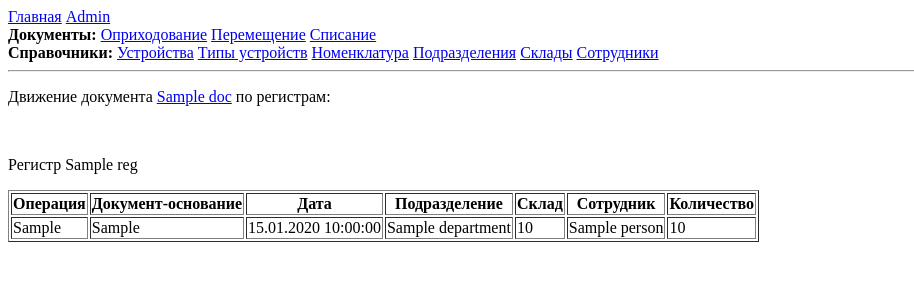
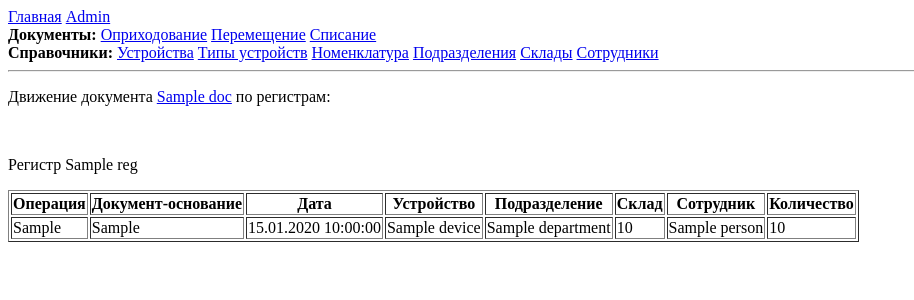
Before and after one commit to konyshevn/inventory, a Django app: template inv/templates/reg/doc_reg_recs.html in a window 1280 px wide. Shown: the top 300 px of the page, without its empty margins (0-914 px from the left). Run offline with Django 3.2, Linux system fonts and the light colour scheme; the template is opened without the code that fills it: most values are stand-ins (such as "Sample title", 1, 10 or a date in 2020); some libraries are stand-ins or nearby versions.

Commit message:
Движение документа по регистрам по кнопке ПРОВЕДЕН-шаблоны - 2

```diff
--- a/inv/templates/reg/doc_reg_recs.html
+++ b/inv/templates/reg/doc_reg_recs.html
@@ -10,6 +10,7 @@
 					<th>Операция</th>
 					<th>Документ-основание</th>
 					<th>Дата</th>
+					<th>Устройство</th>
 					<th>Подразделение</th>
 					<th>Склад</th>
 					<th>Сотрудник</th>
@@ -20,6 +21,7 @@
 					<td>{{ rec.operation_type }}</td>
 					<td>{{ rec.base_doc }}</td>
 					<td>{{ rec.reg_date|date:"d.m.Y H:i:s" }}</td>
+					<td>{{ rec.device }}</td>
 					<td>{{ rec.department }}</td>
 					<td>{% if not rec.stock %}
 						{% else %}
```
